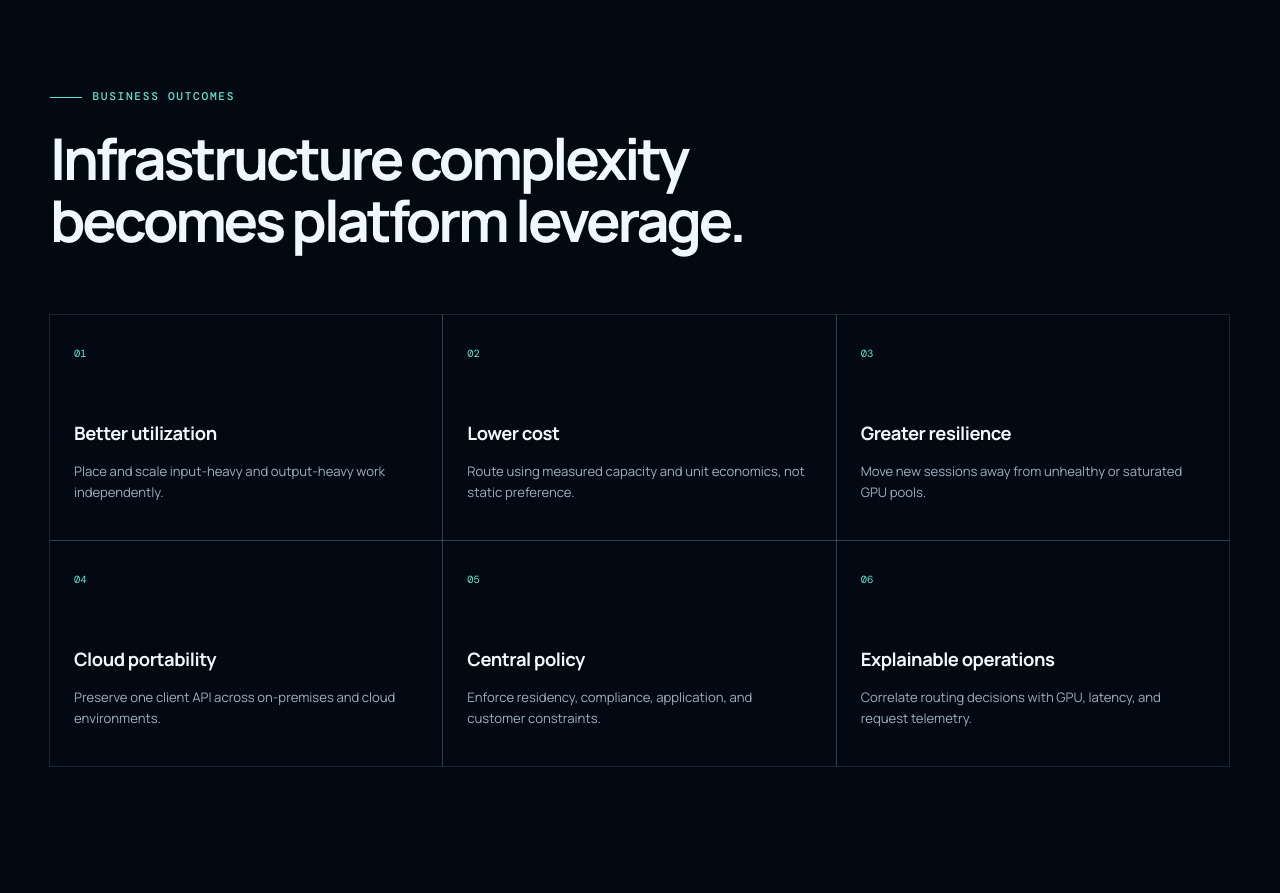
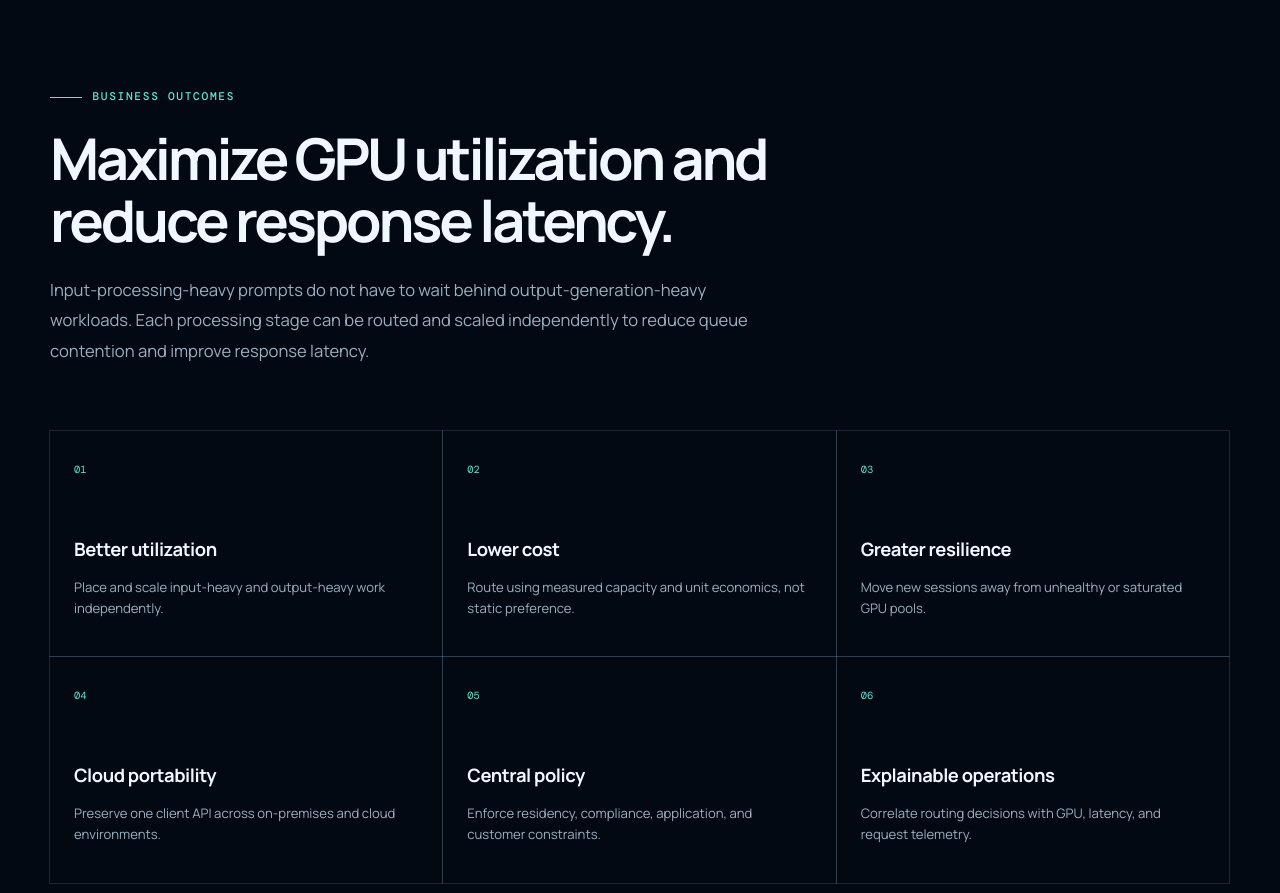
Before and after one commit to pranavdharwadkar/gpu-aware-ai-gateway, a plain HTML site: page index.html in a window 1280 px wide. Shown: the part 6260-7153 px from the top of the page. Drawn offline with nearby package versions, Linux system fonts and the light colour scheme.

Commit message:
Clarify gateway business outcomes

```diff
--- a/index.html
+++ b/index.html
@@ -318,7 +318,13 @@
       <section class="section outcomes-section" id="outcomes">
         <div class="section-heading reveal">
           <p class="eyebrow"><span></span> Business outcomes</p>
-          <h2>Infrastructure complexity becomes platform leverage.</h2>
+          <h2>Maximize GPU utilization and reduce response latency.</h2>
+          <p>
+            Input-processing-heavy prompts do not have to wait behind
+            output-generation-heavy workloads. Each processing stage can be
+            routed and scaled independently to reduce queue contention and
+            improve response latency.
+          </p>
         </div>
         <div class="outcomes-grid">
           <article class="outcome reveal">
```
